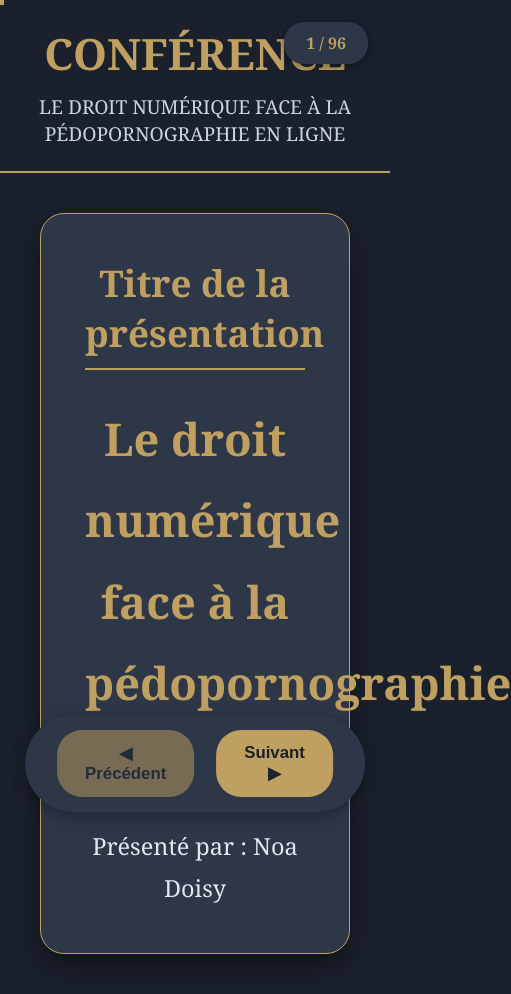
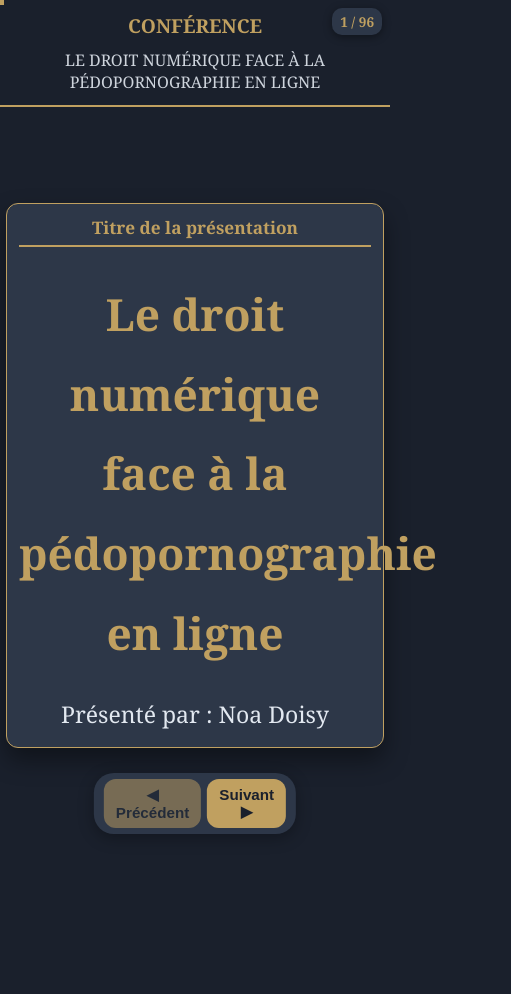
Before and after one commit to noadoisy/presentation-project, a plain HTML site: page index.html in a window 390 px wide. Shown: the whole page, 511 px wide, since content can reach past the window. After the commit the page ends 844 px from the top, so only its background shows below. Drawn offline with Linux system fonts and the light colour scheme.

Commit message:
medias queries

```diff
--- a/style.css
+++ b/style.css
@@ -185,3 +185,82 @@ body {
     transition: width 0.3s ease-in-out;
     z-index: 1000;
 }
+@media (max-width: 900px) {
+    .presentation-container {
+        flex-direction: column;
+    }
+    .slide-container {
+        padding: 20px;
+    }
+    .slide {
+        padding: 28px;
+        max-width: 98vw;
+    }
+    .header h1 {
+        font-size: 2em;
+    }
+    .slide h2,
+    .section-title h2 {
+        font-size: 1.5em;
+    }
+    .section-title {
+        padding: 30px 10px;
+    }
+    .navigation {
+        padding: 10px 18px;
+        gap: 12px;
+    }
+    .slide-counter {
+        padding: 7px 12px;
+        font-size: 0.95em;
+    }
+}
+
+/* Smartphone (max-width: 600px) */
+@media (max-width: 600px) {
+    .slide-container {
+        padding: 6px;
+    }
+    .slide {
+        padding: 12px;
+        border-radius: 12px;
+        font-size: 0.98em;
+    }
+    .header {
+        padding: 12px;
+    }
+    .header h1 {
+        font-size: 1.2em;
+    }
+    .header p {
+        font-size: 1em;
+    }
+    .slide h2,
+    .section-title h2 {
+        font-size: 1.1em;
+        padding-bottom: 6px;
+    }
+    .section-title {
+        padding: 14px 4px;
+        border-radius: 10px;
+        margin: 10px 0;
+    }
+    .navigation {
+        padding: 6px 10px;
+        gap: 6px;
+        border-radius: 20px;
+        bottom: 10px;
+    }
+    .nav-btn {
+        padding: 7px 12px;
+        font-size: 0.95em;
+        border-radius: 12px;
+    }
+    .slide-counter {
+        padding: 4px 8px;
+        font-size: 0.85em;
+        border-radius: 10px;
+        top: 8px;
+        right: 8px;
+    }
+}
```
